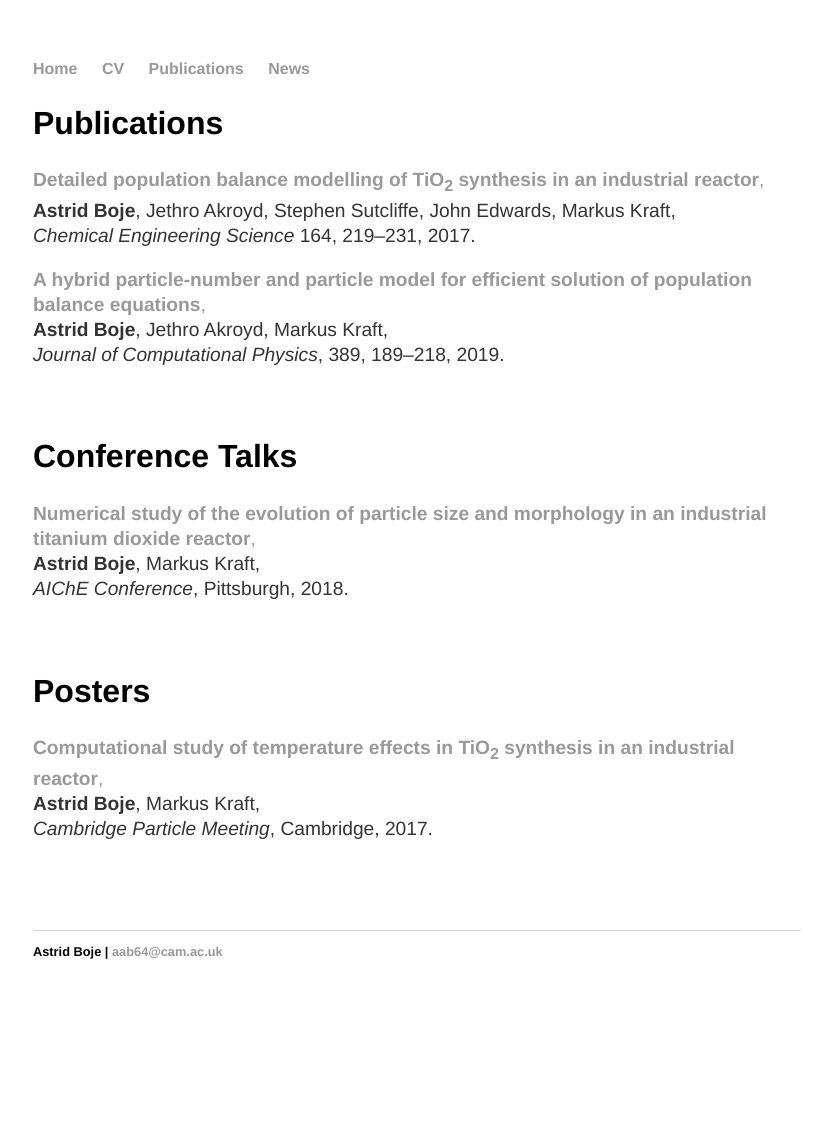
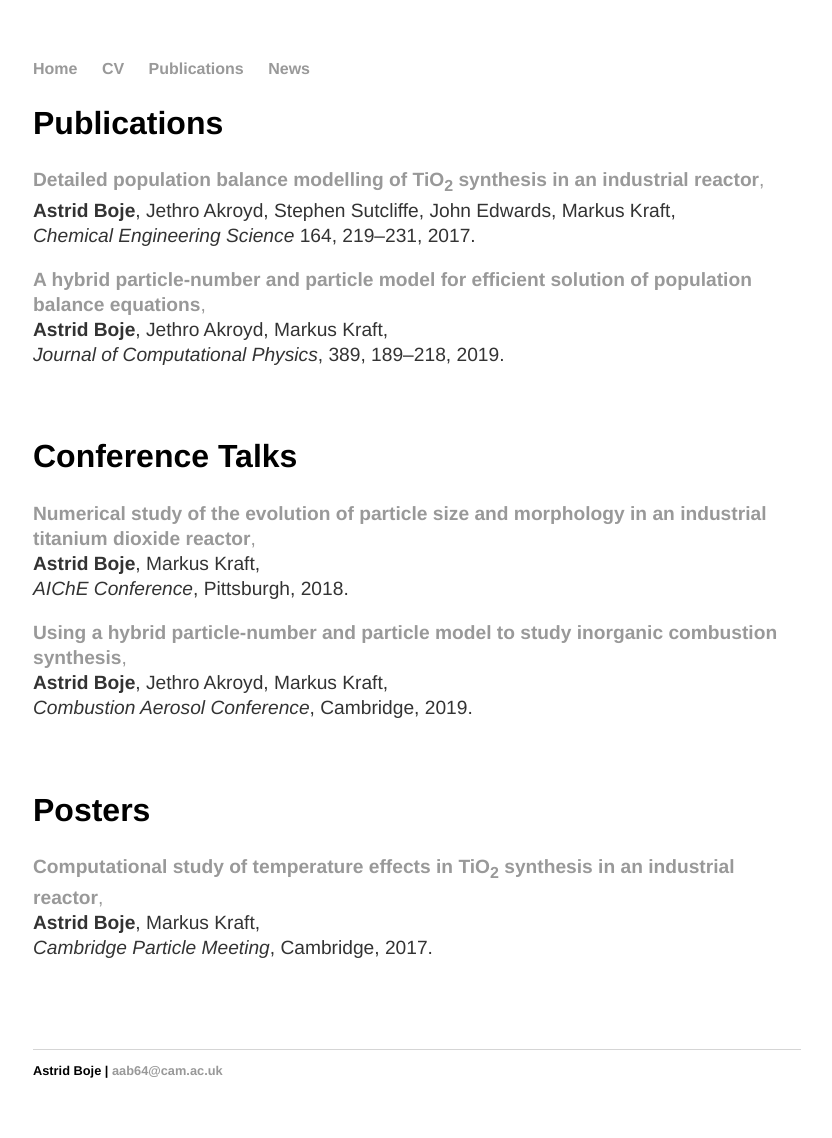
Before and after one commit to aab64/aab64.github.io, a Jekyll site: the page built from publications/index.html, in a window 1280 px wide. Shown: the whole page, without its empty margins (223-1055 px from the left). Built offline with Jekyll 4.4.1, drawn with Linux system fonts in a browser that asks for light colours; before the commit the page ends 1019 px from its top, so only the background shows below that.

Commit message:
Added CAC talk

```diff
--- a/publications/index.html
+++ b/publications/index.html
@@ -49,6 +49,17 @@ title: Astrid Boje | Publications
 		2018.
 	</p>
 	<p>
+		<a href="https://aerosol-soc.com/abstracts/using-a-hybrid-particle-number-and-particle-model-to-study-inorganic-combustion-synthesis/">
+  			<strong>Using a hybrid particle-number and particle model to study inorganic combustion synthesis</strong>,
+  		</a>
+		<br/>
+		<strong>Astrid Boje</strong>, Jethro Akroyd, Markus Kraft,
+		<br/>
+		<em>Combustion Aerosol Conference</em>,
+		Cambridge,
+		2019.
+	</p>
+	<p>
 		<br/>
 	</p>
 </div>
```
